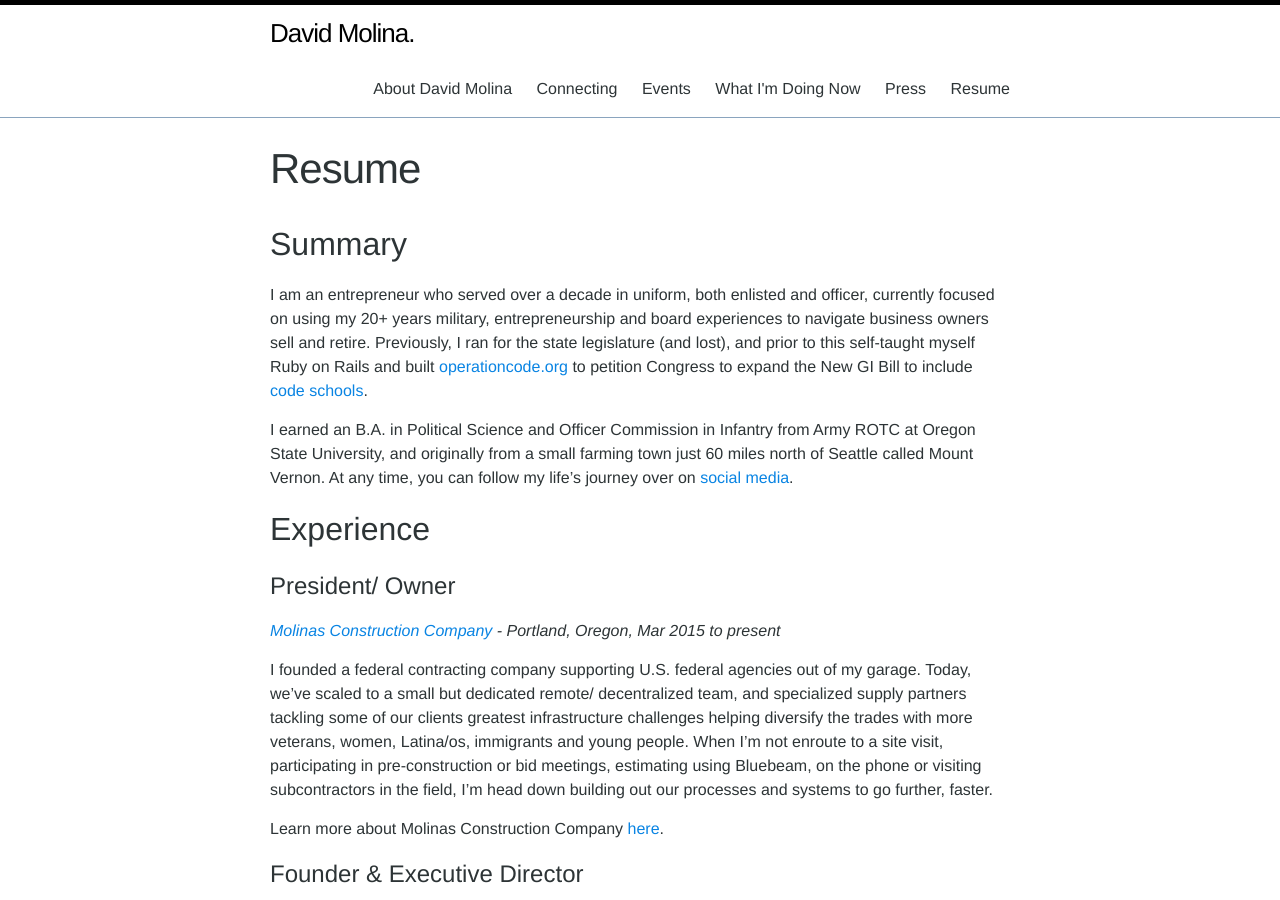
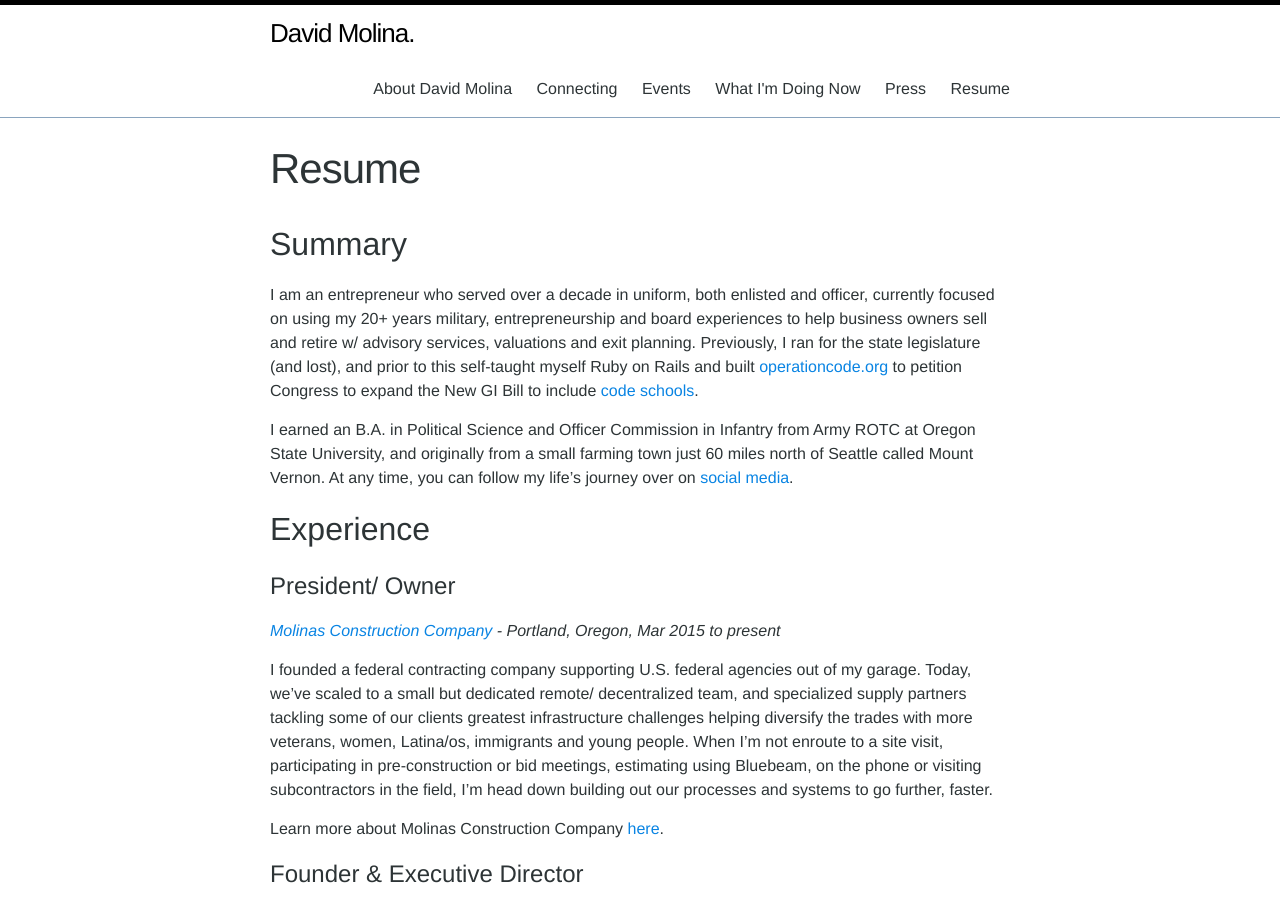
Before and after one commit to davidmolina/davidmolina.github.io, a Jekyll site: the page built from resume.md, in a window 1280 px wide and 900 px high. Built offline with Jekyll 4.4.1, drawn with Linux system fonts in a browser that asks for light colours.

Commit message:
[resume] Clarify resume language

```diff
--- a/resume.md
+++ b/resume.md
@@ -6,7 +6,7 @@ permalink: /resume/
 
 ## Summary
 
-I am an entrepreneur who served over a decade in uniform, both enlisted and officer, currently focused on using my 20+ years military, entrepreneurship and board experiences to navigate business owners sell and retire. Previously, I ran for the state legislature (and lost), and prior to this self-taught myself Ruby on Rails and built [operationcode.org](https://operationcode.org/) to petition Congress to expand the New GI Bill to include [code schools](https://operationcode.org/code_schools).
+I am an entrepreneur who served over a decade in uniform, both enlisted and officer, currently focused on using my 20+ years military, entrepreneurship and board experiences to help business owners sell and retire w/ advisory services, valuations and exit planning. Previously, I ran for the state legislature (and lost), and prior to this self-taught myself Ruby on Rails and built [operationcode.org](https://operationcode.org/) to petition Congress to expand the New GI Bill to include [code schools](https://operationcode.org/code_schools).
 
 I earned an B.A. in Political Science and Officer Commission in Infantry from Army ROTC at Oregon State University, and originally from a small farming town just 60 miles north of Seattle called Mount Vernon. At any time, you can follow my life's journey over on [social media](https://davidmolina.github.io/connecting/).
 
```
Also changed, not shown: Gemfile.lock.
